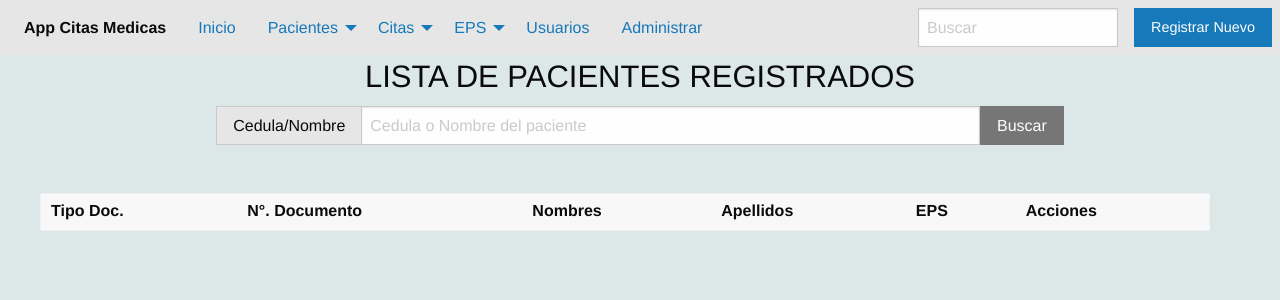
After one commit to caicedotobonjavier/citasmedicas, a Django app: template citas/templates/paciente/todos-los-pacientes.html in a window 1280 px wide. The commit adds this page. Shown: the top 300 px of the page. Run offline with Django 5.2, Linux system fonts and the light colour scheme; the template is opened without the code that fills it, so the values that code supplies are empty; some libraries are stand-ins or nearby versions.

Commit message:
desarrollo de la aplicacion pacientes, con los views, templates, managers, forms

```diff
--- a/citas/applications/cita/models.py
+++ b/citas/applications/cita/models.py
@@ -5,6 +5,8 @@ from model_utils.models import TimeStampedModel
 from applications.paciente.models import Paciente
 #
 from applications.eps.models import Eps
+#
+from .managers import CitaManager
 # Create your models here.
 
 
@@ -19,6 +21,8 @@ class Cita(TimeStampedModel):
     tipo_estudio = models.CharField('Tipo de Estudio', max_length=20)
     obsernaciones = models.TextField('Observaciones', blank=True)
 
+    objects = CitaManager()
+
     class Meta:
         verbose_name = 'Cita'
         verbose_name_plural = 'Citas'
--- a/citas/applications/paciente/models.py
+++ b/citas/applications/paciente/models.py
@@ -3,6 +3,8 @@ from django.db import models
 from model_utils.models import TimeStampedModel
 #
 from applications.eps.models import Eps
+#
+from .managers import PacienteManager
 # Create your models here.
 
 class Paciente(TimeStampedModel):
@@ -44,6 +46,8 @@ class Paciente(TimeStampedModel):
     eps = models.ForeignKey(Eps, related_name='paciente_eps', on_delete=models.CASCADE)
     telefono = models.CharField('Telefono Contacto', max_length=20, blank=True)
 
+    objects = PacienteManager()
+
 
     class Meta:
         verbose_name = 'Paciente'
--- a/citas/applications/paciente/urls.py
+++ b/citas/applications/paciente/urls.py
@@ -7,4 +7,6 @@ app_name = 'paciente_app'
 
 urlpatterns = [
     path('agregar-paciente/', views.AgregarPacienteView.as_view(), name='agregar_paciente'),
+    path('todos-los-paciente/', views.ListaPacientesView.as_view(), name='todos_los_pacientes'),
+    path('info-paciente/<pk>/', views.InformacionPaciente.as_view(), name='infos_pacientes'),
 ]
--- a/citas/templates/includes/header.html
+++ b/citas/templates/includes/header.html
@@ -2,12 +2,12 @@
   <div class="top-bar-left">
     <ul class="dropdown menu" data-dropdown-menu>
       <li class="menu-text">App Citas Medicas</li>
-      <li><a href="#">Inicio</a></li>
+      <li><a href="{% url 'home_app:index' %}">Inicio</a></li>
       <li>
         <a href="#">Pacientes</a>
         <ul class="menu vertical">
-          <li><a href="#">Ver Pacientes</a></li>
-          <li><a href="#">Agregar Paciente</a></li>
+          <li><a href="{% url 'paciente_app:todos_los_pacientes' %}">Ver Pacientes</a></li>
+          <li><a href="{% url 'paciente_app:agregar_paciente' %}">Agregar Paciente</a></li>
         </ul>
       </li>
 
--- /dev/null
+++ b/citas/templates/paciente/todos-los-pacientes.html
@@ -0,0 +1,59 @@
+{% extends 'paciente/base_paciente.html' %}
+
+{% load static %}
+
+
+{% block content %}
+
+{% include 'includes/header.html' %}
+
+<div class="grid-container">
+    <div class="grid-x grid-margin-x align-center">
+        <h3 class="cell" style="text-align:center;">LISTA DE PACIENTES REGISTRADOS</h3>
+
+        <div class="cell grid-x grid-margin-x align-center">
+
+            <form class="cell small-9 input-group" method="GET">
+                <span class="input-group-label">Cedula/Nombre</span>
+                <input class="input-group-field" type="text" placeholder="Cedula o Nombre del paciente" id="paciente" name="paciente">
+                <div class="input-group-button">
+                    <input type="submit" class="button secondary" value="Buscar">
+                </div>
+            </form>
+
+        </div>
+    </div>
+
+    <div class="cell grid-x grid-margin-x" style="margin-top: 2em;">
+        <table class="hover">
+            <thead>
+                <th>Tipo Doc.</th>
+                <th>N°. Documento</th>
+                <th>Nombres</th>
+                <th>Apellidos</th>
+                <th>EPS</th>
+                <th>Acciones</th>
+            </thead>
+        <tbody>
+            {% for paciente in pacientes %}
+            <tr>
+                <td>{{paciente.get_tipo_documento_display}}</td>
+                <td>{{paciente.nro_documento}}</td>
+                <td>{{paciente.nombres}}</td>
+                <td>{{paciente.apellidos}}</td>
+                <td>{{paciente.eps}}</td>
+                <td>
+                    <a href="{% url 'paciente_app:infos_pacientes' paciente.id %}" class="button">Ver</a>
+                </td>
+            </tr>
+            {% endfor %}
+        </tbody>
+    </table>
+    </div>
+
+</div>
+
+
+
+
+{% endblock content %}
```
Also changed, not shown: citas/applications/cita/managers.py (added, +13 -0 lines), citas/applications/paciente/managers.py (added, +22 -0 lines), citas/applications/paciente/views.py (+36 -1 lines), citas/templates/paciente/informacion-paciente.html (added, +71 -0 lines).
